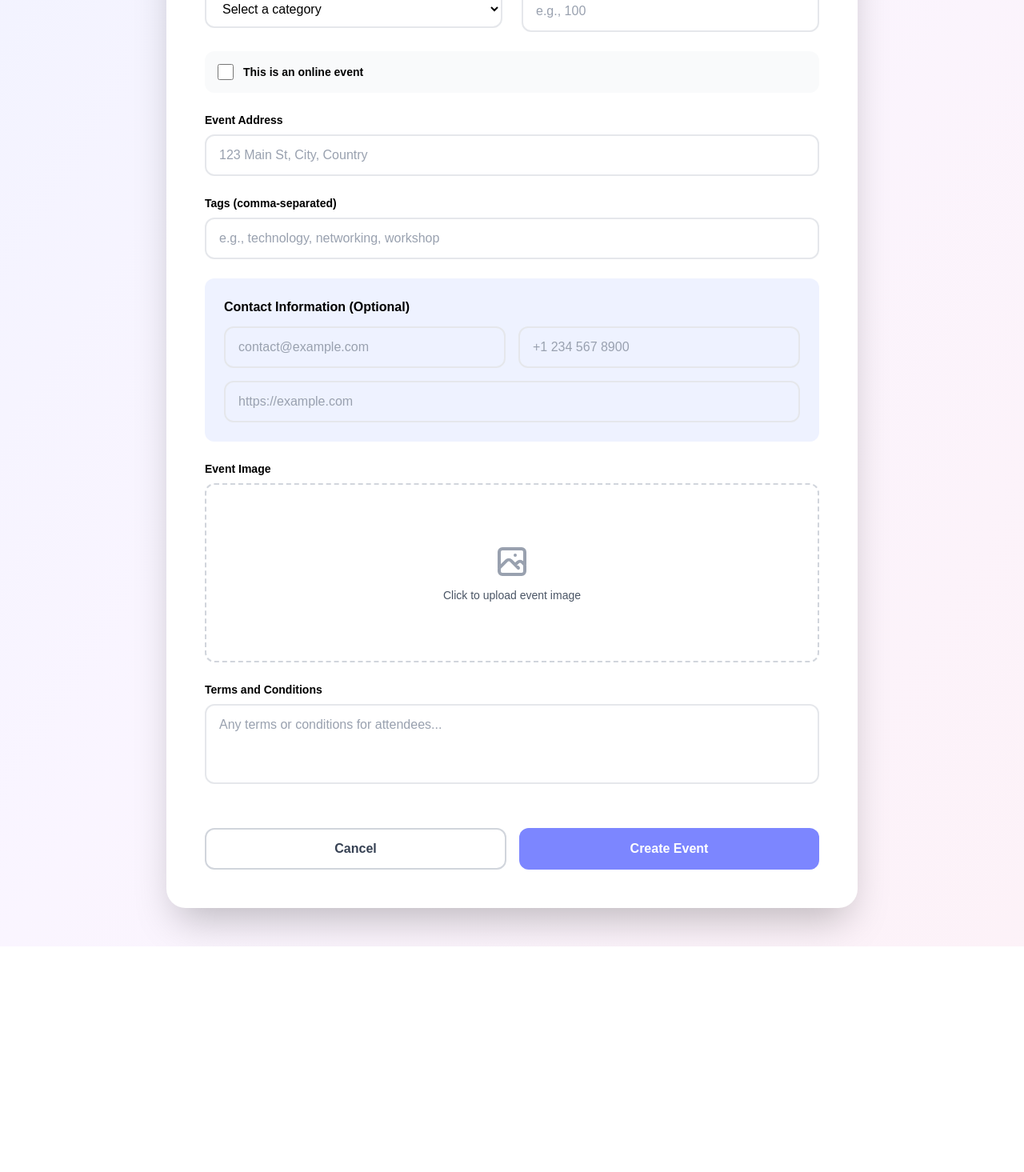
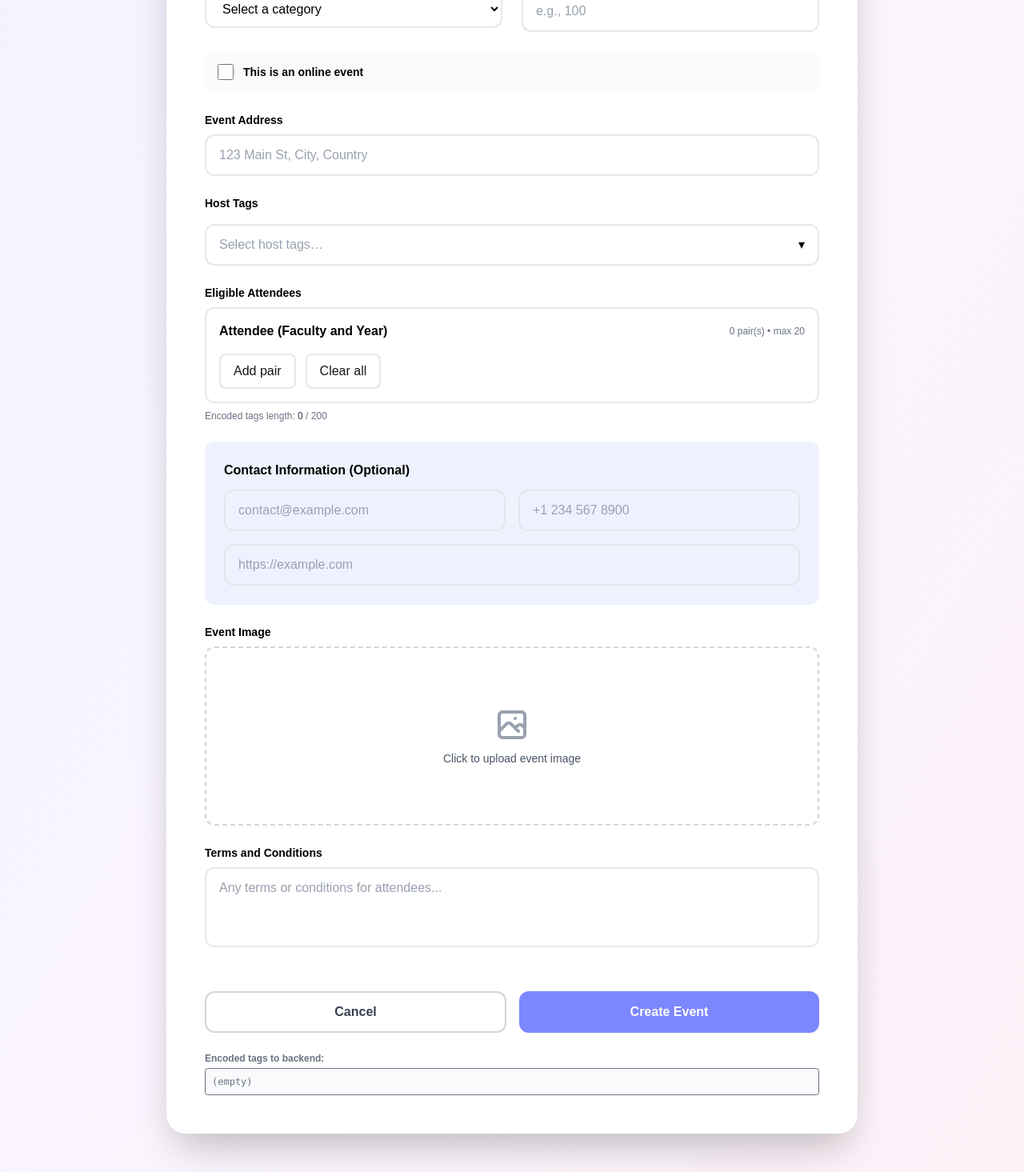
Before and after one commit to RTBS-ISP/UniPlus, a Next.js app in the folder frontend/uniplus/: page /events/create in a window 1280 px wide. Shown: the part 763-2228 px from the top of the page at 80% size. Before the commit the page ends 1946 px from the top, so only its background shows below. Built offline with nearby package versions, Linux system fonts and the light colour scheme.

Commit message:
feat: integrate Host TagDropdown & Attendee pairs into page

```diff
--- a/frontend/uniplus/app/events/create/page.tsx
+++ b/frontend/uniplus/app/events/create/page.tsx
@@ -1,10 +1,21 @@
+// app/events/create/page.tsx
 "use client";
 
-import { useState } from "react";
+import React, { useMemo, useState } from "react";
 import Link from "next/link";
 import Navbar from "../../components/navbar";
+import TagDropdown from "../../components/createevents/tagdropdown";
+import AttendeePairs from "../../components/createevents/attendee-pairs";
 
-type FormData = {
+// ----------------------- constants -----------------------
+const CATEGORIES = ["Engineering", "Science", "Business", "Humanities", "Architecture", "Arts", "Sports", "Technology"];
+const HOST_OPTIONS = ["Official", "Student Club", "Faculty Office", "Alumni", "External Partner"];
+const FACULTIES = ["Economics", "Business", "Engineering", "Science", "Arts"];
+const YEARS = [1, 2, 3, 4];
+const TAGS_MAX = 200;
+
+// ----------------------- types -----------------------
+type FormState = {
   eventTitle: string;
   eventDescription: string;
   maxAttendee: string;
@@ -12,7 +23,9 @@ type FormData = {
   isOnline: boolean;
   eventMeetingLink: string;
   eventCategory: string;
-  tags: string;
+  // UI state only; backend still gets `tags` string
+  hostTags: string;            // CSV of display host tags
+  attendeePairsJson: string;   // JSON string: [{faculty,year}]
   eventEmail: string;
   eventPhoneNumber: string;
   eventWebsiteUrl: string;
@@ -23,10 +36,57 @@ type FormData = {
   imagePreview: string;
 };
 
-const CATEGORIES = ["Engineering", "Science", "Business", "Humanities", "Architecture", "Arts", "Sports", "Technology"];
+// ----------------------- encoding helpers -----------------------
+function splitCSV(v: string): string[] {
+  return v.split(",").map((s) => s.trim()).filter(Boolean);
+}
+function uniqCI(arr: string[]): string[] {
+  const seen = new Set<string>();
+  const out: string[] = [];
+  for (const x of arr) {
+    const k = x.toLowerCase();
+    if (!seen.has(k)) {
+      seen.add(k);
+      out.push(x);
+    }
+  }
+  return out;
+}
+function parsePairs(jsonStr: string): Array<{ faculty: string; year: string }> {
+  try {
+    const arr = JSON.parse(jsonStr) as Array<{ faculty?: string; year?: string }>;
+    if (!Array.isArray(arr)) return [];
+    const seen = new Set<string>();
+    const out: Array<{ faculty: string; year: string }> = [];
+    for (const p of arr) {
+      const faculty = String(p?.faculty ?? "").trim();
+      const year = String(p?.year ?? "").trim();
+      if (!faculty || !year) continue;
+      const key = `${faculty}::${year}`.toLowerCase();
+      if (seen.has(key)) continue;
+      seen.add(key);
+      out.push({ faculty, year });
+    }
+    return out;
+  } catch {
+    return [];
+  }
+}
+function enc(s: string) {
+  return encodeURIComponent(s);
+}
+function encodeTagsCSV(hostTagsCSV: string, attendeePairsJson: string): string {
+  const hosts = uniqCI(splitCSV(hostTagsCSV));
+  const pairs = parsePairs(attendeePairsJson);
+  const hostTokens = hosts.map((h) => `h:${enc(h)}`);
+  const pairTokens = pairs.map((p) => `a:${enc(p.faculty)}|${enc(p.year)}`);
+  // No spaces to save characters.
+  return [...hostTokens, ...pairTokens].join(",");
+}
 
+// ----------------------- component -----------------------
 export default function EventCreatePage() {
-  const [data, setData] = useState<FormData>({
+  const [data, setData] = useState<FormState>({
     eventTitle: "",
     eventDescription: "",
     maxAttendee: "",
@@ -34,7 +94,8 @@ export default function EventCreatePage() {
     isOnline: false,
     eventMeetingLink: "",
     eventCategory: "",
-    tags: "",
+    hostTags: "",
+    attendeePairsJson: "[]",
     eventEmail: "",
     eventPhoneNumber: "",
     eventWebsiteUrl: "",
@@ -48,79 +109,83 @@ export default function EventCreatePage() {
   const [loading, setLoading] = useState(false);
   const [error, setError] = useState("");
 
+  const encodedTags = useMemo(
+    () => encodeTagsCSV(data.hostTags, data.attendeePairsJson),
+    [data.hostTags, data.attendeePairsJson]
+  );
+  const tagsLen = encodedTags.length;
+  const tagsTooLong = tagsLen > TAGS_MAX;
+
   const handleFileChange = (e: React.ChangeEvent<HTMLInputElement>) => {
     const file = e.target.files?.[0];
-    if (file) {
-      setData({ ...data, imageFile: file, imagePreview: URL.createObjectURL(file) });
-    }
+    if (file) setData((s) => ({ ...s, imageFile: file, imagePreview: URL.createObjectURL(file) }));
   };
 
   const submit = async (e: React.FormEvent) => {
     e.preventDefault();
     setError("");
+    if (tagsTooLong) {
+      setError(`Tags payload too long (${tagsLen}/${TAGS_MAX}). Remove some hosts/pairs.`);
+      return;
+    }
     setLoading(true);
 
     try {
-      // Validation
       if (!data.eventTitle || !data.eventDescription) {
         setError("Event title and description are required");
         setLoading(false);
         return;
       }
 
-      // Get CSRF token
       const csrfRes = await fetch("http://localhost:8000/api/set-csrf-token", {
         method: "GET",
         credentials: "include",
       });
-
       if (!csrfRes.ok) throw new Error("Failed to get CSRF token");
       const csrfData = await csrfRes.json();
 
-      // Prepare FormData for file upload
       const formData = new FormData();
       formData.append("event_title", data.eventTitle);
       formData.append("event_description", data.eventDescription);
 
-      // Dates
       const startDate = data.startDate ? new Date(data.startDate).toISOString() : new Date().toISOString();
-      const endDate = data.endDate ? new Date(data.endDate).toISOString() : new Date(Date.now() + 30 * 24 * 60 * 60 * 1000).toISOString();
+      const endDate = data.endDate
+        ? new Date(data.endDate).toISOString()
+        : new Date(Date.now() + 30 * 24 * 60 * 60 * 1000).toISOString();
       formData.append("start_date_register", startDate);
       formData.append("end_date_register", endDate);
 
       formData.append("is_online", String(data.isOnline));
 
-      // Optional fields - only add if filled
       if (data.maxAttendee) formData.append("max_attendee", data.maxAttendee);
-      if (data.eventAddress) formData.append("event_address", data.eventAddress);
-      if (data.eventMeetingLink) formData.append("event_meeting_link", data.eventMeetingLink);
+      if (!data.isOnline && data.eventAddress) formData.append("event_address", data.eventAddress);
+      if (data.isOnline && data.eventMeetingLink) formData.append("event_meeting_link", data.eventMeetingLink);
       if (data.eventCategory) formData.append("event_category", data.eventCategory);
-      if (data.tags) formData.append("tags", data.tags);
+
+      // IMPORTANT: backend unchanged; send only `tags`
+      if (encodedTags) formData.append("tags", encodedTags);
+
       if (data.eventEmail) formData.append("event_email", data.eventEmail);
       if (data.eventPhoneNumber) formData.append("event_phone_number", data.eventPhoneNumber);
       if (data.eventWebsiteUrl) formData.append("event_website_url", data.eventWebsiteUrl);
       if (data.termsAndConditions) formData.append("terms_and_conditions", data.termsAndConditions);
       if (data.imageFile) formData.append("event_image", data.imageFile);
 
-      // Send request
       const res = await fetch("http://localhost:8000/api/events/create", {
         method: "POST",
         credentials: "include",
-        headers: {
-          "X-CSRFToken": csrfData.csrftoken,
-        },
+        headers: { "X-CSRFToken": csrfData.csrftoken },
         body: formData,
       });
 
       const result = await res.json();
-
       if (result.success) {
         alert("Event created successfully!");
         window.location.href = "/events";
       } else {
         setError(result.error || "Failed to create event");
       }
-    } catch (err) {
+    } catch (err: any) {
       console.error("Create event error:", err);
       setError("Failed to create event. Make sure you're logged in.");
     } finally {
@@ -134,9 +199,7 @@ export default function EventCreatePage() {
 
       <div className="mx-auto max-w-4xl px-4 py-12">
         <div className="bg-white rounded-3xl shadow-2xl p-8 md:p-12">
-          <h1 className="text-4xl md:text-5xl font-extrabold text-center text-indigo-400 mb-2 ">
-            Create New Event
-          </h1>
+          <h1 className="text-4xl md:text-5xl font-extrabold text-center text-indigo-400 mb-2">Create New Event</h1>
           <p className="text-center text-gray-800 mb-8">Fill in the details to create your event</p>
 
           {error && (
@@ -179,9 +242,7 @@ export default function EventCreatePage() {
             {/* Date Range */}
             <div className="grid grid-cols-1 md:grid-cols-2 gap-6">
               <div>
-                <label className="block text-sm font-semibold text-black mb-2">
-                  Registration Start Date
-                </label>
+                <label className="block text-sm font-semibold text-black mb-2">Registration Start Date</label>
                 <input
                   type="datetime-local"
                   value={data.startDate}
@@ -190,9 +251,7 @@ export default function EventCreatePage() {
                 />
               </div>
               <div>
-                <label className="block text-sm font-semibold text-black mb-2">
-                  Registration End Date
-                </label>
+                <label className="block text-sm font-semibold text-black mb-2">Registration End Date</label>
                 <input
                   type="datetime-local"
                   value={data.endDate}
@@ -205,9 +264,7 @@ export default function EventCreatePage() {
             {/* Category and Max Attendees */}
             <div className="grid grid-cols-1 md:grid-cols-2 gap-6">
               <div>
-                <label className="block text-sm font-semibold text-black mb-2">
-                  Category
-                </label>
+                <label className="block text-sm font-semibold text-black mb-2">Category</label>
                 <select
                   value={data.eventCategory}
                   onChange={(e) => setData({ ...data, eventCategory: e.target.value })}
@@ -215,14 +272,14 @@ export default function EventCreatePage() {
                 >
                   <option value="">Select a category</option>
                   {CATEGORIES.map((cat) => (
-                    <option key={cat} value={cat}>{cat}</option>
+                    <option key={cat} value={cat}>
+                      {cat}
+                    </option>
                   ))}
                 </select>
               </div>
               <div>
-                <label className="block text-sm font-semibold text-black mb-2">
-                  Max Attendees
-                </label>
+                <label className="block text-sm font-semibold text-black mb-2">Max Attendees</label>
                 <input
                   type="number"
                   min="1"
@@ -251,9 +308,7 @@ export default function EventCreatePage() {
             {/* Location or Meeting Link */}
             {data.isOnline ? (
               <div>
-                <label className="block text-sm font-semibold text-black mb-2">
-                  Meeting Link
-                </label>
+                <label className="block text-sm font-semibold text-black mb-2">Meeting Link</label>
                 <input
                   type="url"
                   value={data.eventMeetingLink}
@@ -264,9 +319,7 @@ export default function EventCreatePage() {
               </div>
             ) : (
               <div>
-                <label className="block text-sm font-semibold text-black mb-2">
-                  Event Address
-                </label>
+                <label className="block text-sm font-semibold text-black mb-2">Event Address</label>
                 <input
                   type="text"
                   value={data.eventAddress}
@@ -277,18 +330,37 @@ export default function EventCreatePage() {
               </div>
             )}
 
-            {/* Tags */}
+            {/* Host Tags (UI) */}
             <div>
-              <label className="block text-sm font-semibold text-black mb-2">
-                Tags (comma-separated)
-              </label>
-              <input
-                type="text"
-                value={data.tags}
-                onChange={(e) => setData({ ...data, tags: e.target.value })}
-                placeholder="e.g., technology, networking, workshop"
-                className="w-full px-4 py-3 rounded-xl border-2 border-gray-200 focus:border-indigo-500 focus:ring-2 focus:ring-indigo-200 outline-none transition text-black placeholder-gray-400"
+              <label className="block text-sm font-semibold text-black mb-2">Host Tags</label>
+              <TagDropdown
+                valueCSV={data.hostTags}
+                onChangeCSV={(next) => setData({ ...data, hostTags: next })}
+                options={HOST_OPTIONS}
+                maxTags={5}
+                name="host_tags_ui"
+                placeholder="Select host tags…"
               />
+            </div>
+
+            {/* Attendee Eligibility: Faculty × Year (UI) */}
+            <div>
+              <label className="block text-sm font-semibold text-black mb-2">Eligible Attendees</label>
+              <AttendeePairs
+                value={data.attendeePairsJson}
+                onChange={(next) => setData({ ...data, attendeePairsJson: next })}
+                facultyOptions={FACULTIES}
+                yearOptions={YEARS}
+                maxPairs={20}
+                name="attendee_pairs_ui"
+                title="Attendee (Faculty and Year)"
+              />
+              <div className="mt-2 flex items-center justify-between text-xs">
+                <span className="text-gray-500">
+                  Encoded tags length: <span className={tagsTooLong ? "text-red-600 font-semibold" : "text-gray-700"}>{tagsLen}</span> / {TAGS_MAX}
+                </span>
+                {tagsTooLong && <span className="text-red-600">Reduce selections to submit.</span>}
+              </div>
             </div>
 
             {/* Contact Information */}
@@ -321,24 +393,12 @@ export default function EventCreatePage() {
 
             {/* Image Upload */}
             <div>
-              <label className="block text-sm font-semibold text-black mb-2">
-                Event Image
-              </label>
+              <label className="block text-sm font-semibold text-black mb-2">Event Image</label>
               <div className="border-2 border-dashed border-gray-300 rounded-xl p-6 text-center hover:border-indigo-400 transition">
-                <input
-                  type="file"
-                  accept="image/*"
-                  onChange={handleFileChange}
-                  className="hidden"
-                  id="imageUpload"
-                />
+                <input type="file" accept="image/*" onChange={handleFileChange} className="hidden" id="imageUpload" />
                 <label htmlFor="imageUpload" className="cursor-pointer">
                   {data.imagePreview ? (
-                    <img
-                      src={data.imagePreview}
-                      alt="Preview"
-                      className="mx-auto h-48 w-full object-cover rounded-lg mb-3"
-                    />
+                    <img src={data.imagePreview} alt="Preview" className="mx-auto h-48 w-full object-cover rounded-lg mb-3" />
                   ) : (
                     <div className="py-12">
                       <svg className="mx-auto h-12 w-12 text-gray-400" fill="none" viewBox="0 0 24 24" stroke="currentColor">
@@ -353,9 +413,7 @@ export default function EventCreatePage() {
 
             {/* Terms and Conditions */}
             <div>
-              <label className="block text-sm font-semibold text-black mb-2">
-                Terms and Conditions
-              </label>
+              <label className="block text-sm font-semibold text-black mb-2">Terms and Conditions</label>
               <textarea
                 value={data.termsAndConditions}
                 onChange={(e) => setData({ ...data, termsAndConditions: e.target.value })}
@@ -375,13 +433,19 @@ export default function EventCreatePage() {
               </Link>
               <button
                 type="submit"
-                disabled={loading}
+                disabled={loading || tagsTooLong}
                 className="flex-1 items-center justify-center px-6 py-3 text-base font-bold leading-6 text-white bg-indigo-400 border border-transparent rounded-xl hover:bg-indigo-300 focus:outline-none focus:ring-2 focus:ring-offset-2 focus:ring-indigo-400 disabled:opacity-50 disabled:cursor-not-allowed"
               >
                 {loading ? "Creating..." : "Create Event"}
               </button>
             </div>
           </form>
+
+          {/* Debug / visibility of the encoded tags being sent */}
+          <div className="mt-6 text-xs text-gray-500">
+            <div className="font-semibold mb-1">Encoded tags to backend:</div>
+            <code className="block break-words p-2 rounded bg-gray-50 border">{encodedTags || "(empty)"}</code>
+          </div>
         </div>
       </div>
     </div>
```
